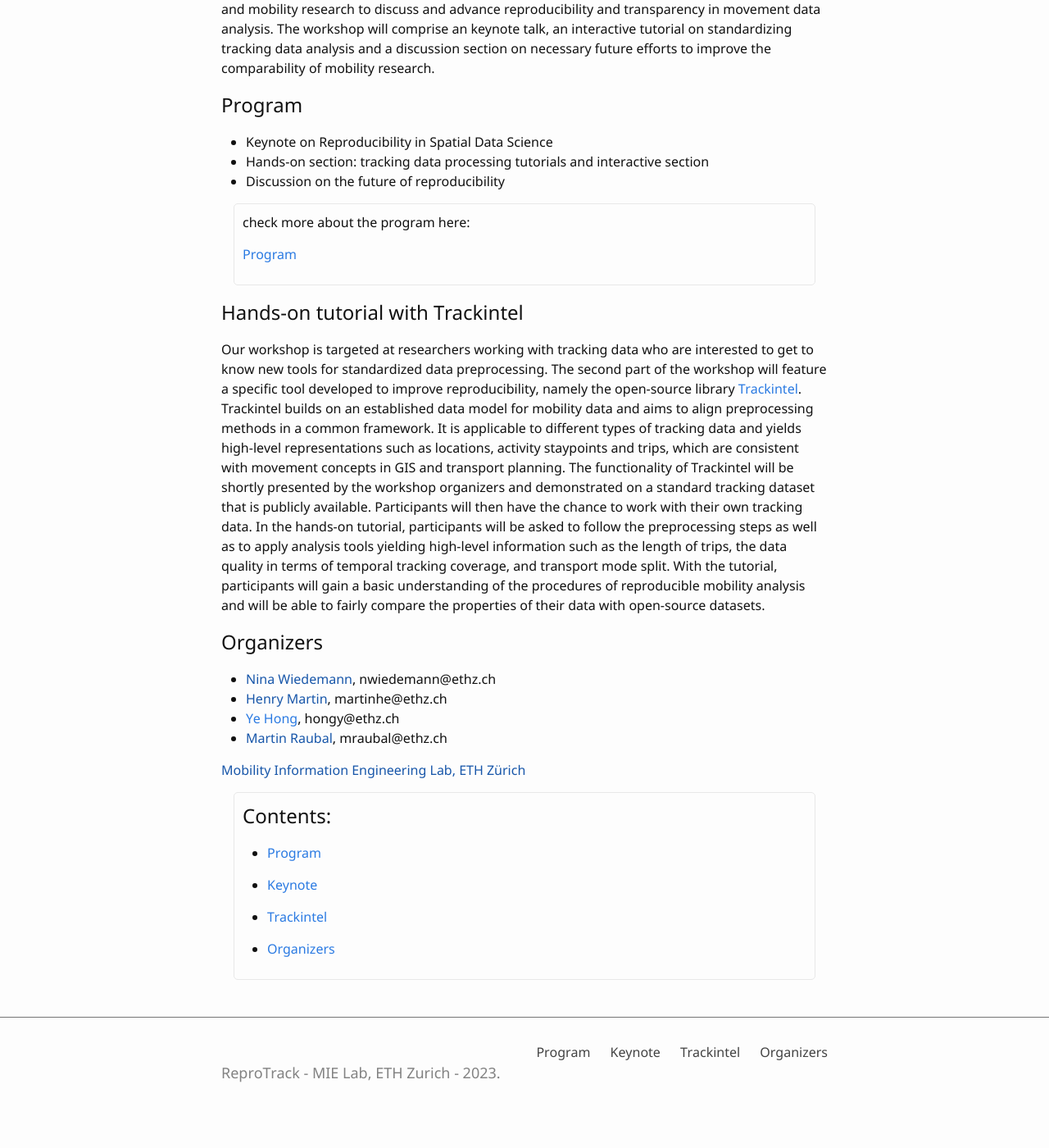
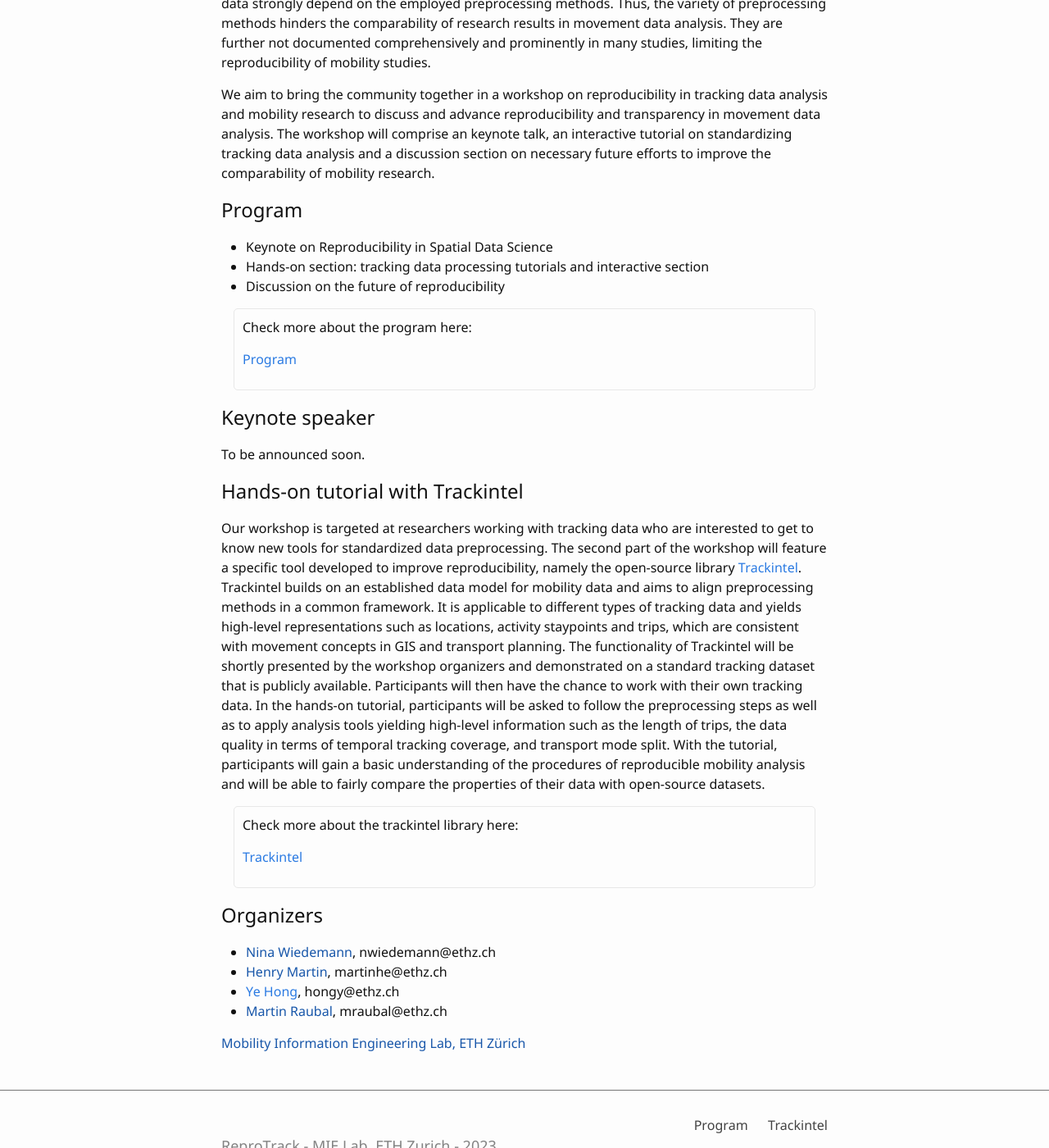
Before and after one commit to mie-lab/reprotrack, a Jekyll site: the page built from index.md, in a window 1280 px wide and 1400 px high, scrolled down 1179 px. Shown: the whole window at 82% size. Built offline with Jekyll 4.4.1, drawn with Linux system fonts in a browser that asks for light colours; before the commit the page ends 2546 px from its top, so only the background shows below that.

Commit message:
add images

```diff
--- a/index.md
+++ b/index.md
@@ -6,7 +6,7 @@ title: Home
 
 Co-located with SIGSPATIAL' 23, November 13th (Monday) 2023, Hamburg, Germany
 
-{% include figure.html img="uidaho-workshop.jpg" alt="intro image here" width="75%" %}
+{% include figure.html img="data-model.jpg" alt="intro image" width="75%" %}
 
 ## Background and workshop goals
 
@@ -24,15 +24,26 @@ We aim to bring the community together in a workshop on reproducibility in track
 * Discussion on the future of reproducibility
 
 <div class="toc" markdown="1">
-check more about the program here:
+Check more about the program here:
 {% for lesson in site.pages %}
 {% if lesson.title == "Program" %} [{{ lesson.title }}]({{ lesson.url | relative_url }}){% endif %}
 {% endfor %}
 </div>
 
+## Keynote speaker
+
+To be announced soon.
+
 ## Hands-on tutorial with Trackintel
 
 Our workshop is targeted at researchers working with tracking data who are interested to get to know new tools for standardized data preprocessing. The second part of the workshop will feature a specific tool developed to improve reproducibility, namely the open-source library [Trackintel](https://github.com/mie-lab/trackintel). Trackintel builds on an established data model for mobility data and aims to align preprocessing methods in a common framework. It is applicable to different types of tracking data and yields high-level representations such as locations, activity staypoints and trips, which are consistent with movement concepts in GIS and transport planning. The functionality of Trackintel will be shortly presented by the workshop organizers and demonstrated on a standard tracking dataset that is publicly available. Participants will then have the chance to work with their own tracking data. In the hands-on tutorial, participants will be asked to follow the preprocessing steps as well as to apply analysis tools yielding high-level information such as the length of trips, the data quality in terms of temporal tracking coverage, and transport mode split. With the tutorial, participants will gain a basic understanding of the procedures of reproducible mobility analysis and will be able to fairly compare the properties of their data with open-source datasets.
+
+<div class="toc" markdown="1">
+Check more about the trackintel library here:
+{% for lesson in site.pages %}
+{% if lesson.title == "Trackintel" %} [{{ lesson.title }}]({{ lesson.url | relative_url }}){% endif %}
+{% endfor %}
+</div>
 
 ## Organizers
 <!-- would be cool to have the images and seperate contact details (github, linkedin etc.) -->
@@ -43,14 +54,6 @@ Our workshop is targeted at researchers working with tracking data who are inter
 
 [Mobility Information Engineering Lab, ETH Zürich]()
 
-<div class="toc" markdown="1">
-## Contents:
-
-{% for lesson in site.pages %}
-{% if lesson.nav == true %} - [{{ lesson.title }}]({{ lesson.url | relative_url }}){% endif %}
-{% endfor %}
-</div>
-
 <!-- Hosted by [University of Idaho Library](http://www.lib.uidaho.edu/), {{ site.pub_year }}. -->
 
 
```
Also changed, not shown: 1-Keynote.md (deleted, +0 -38 lines), 3-Organizers.md (deleted, +0 -47 lines), 1-Trackintel.md (renamed from 2-Trackintel.md), images/data_model.png (added).
